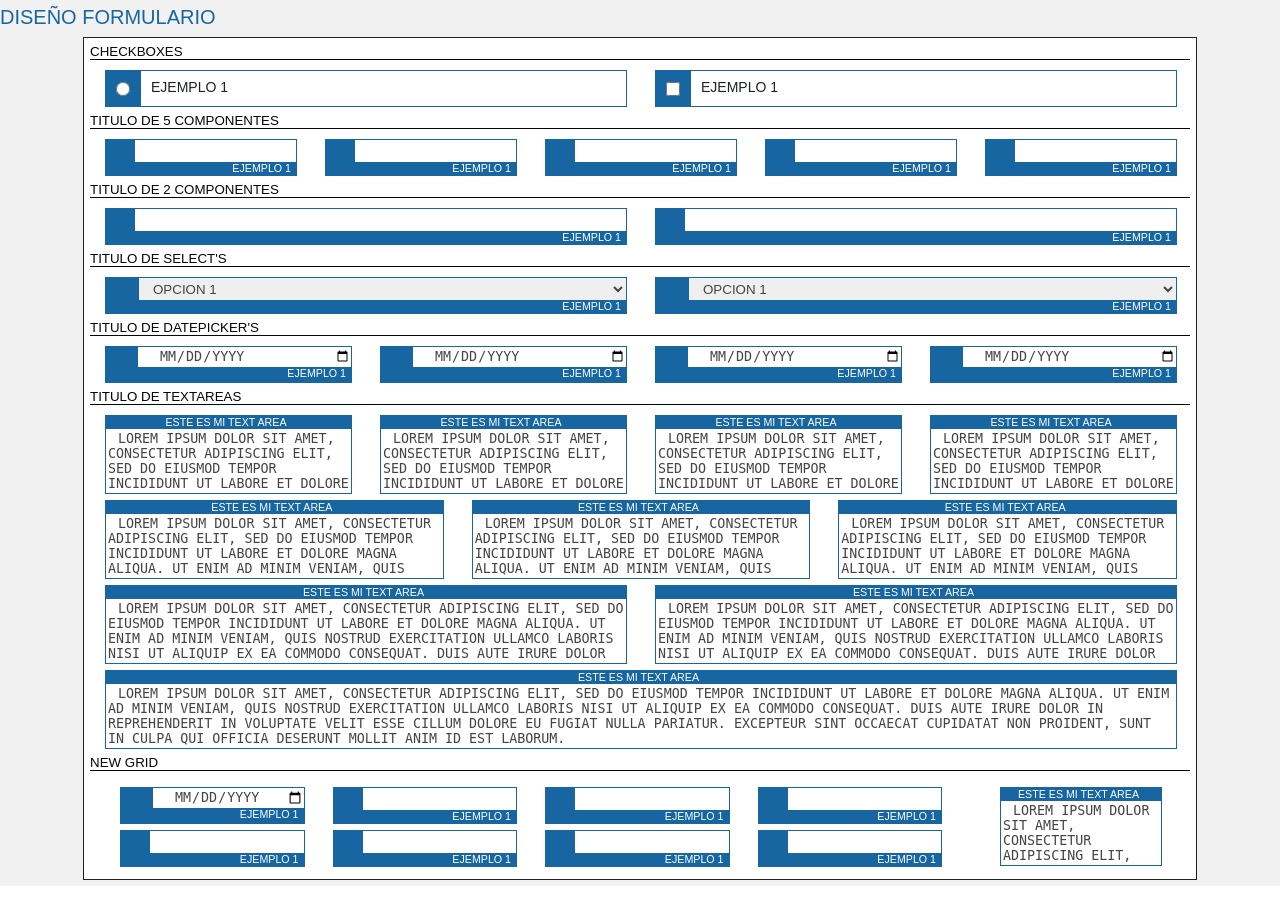
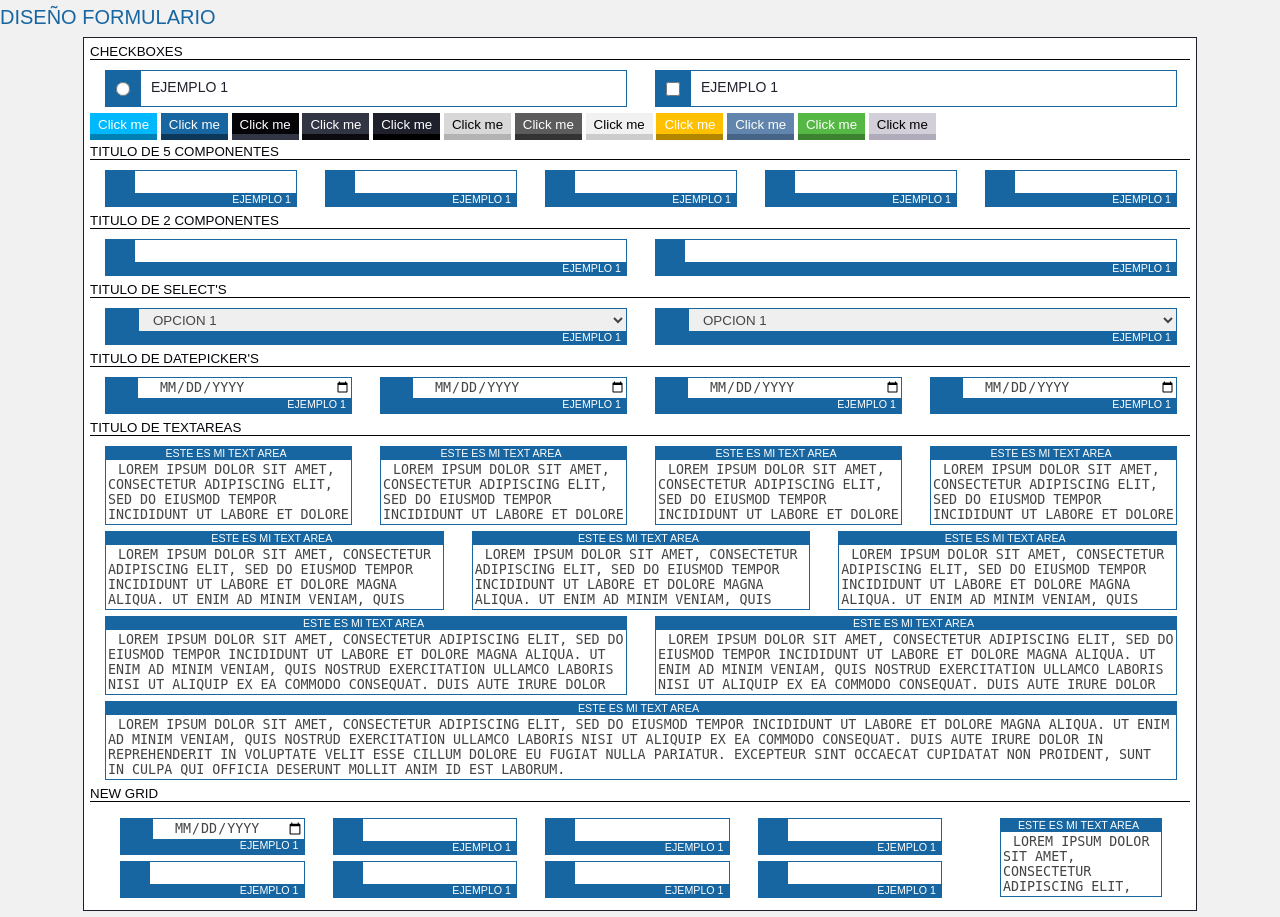
Before and after one commit to ASCPARTS/ascend, a PHP site: page /modules/test/form.php in a window 1280 px wide. Before the commit the page ends 886 px from the top, so only its background shows below. Run offline with PHP 8.4, Linux system fonts and the light colour scheme.

Commit message:
Primeros cambios para generar clases de: grid input text datepickers textareas input checkbox input radio buttons

```diff
--- a/css/sheet.css
+++ b/css/sheet.css
@@ -42,7 +42,9 @@ tr:nth-child(even) {
     background-color:#fbfbfb;
 }
 
-input[type=button] {
+
+
+.btn {
     border: 0;
     padding: 4px 8px 8px 8px;
     font-size: 10pt;
@@ -51,15 +53,114 @@ input[type=button] {
     margin: 0 0 4px 0;
 }
 
-.buttonBrandBlue {
+.btnOverBlue {
+    background-color: #00b8fe;
+    color: #FFFFFF;
+    box-shadow: inset 0 -6px 0 #0080b3;
+}
+.btnOverBlue:hover {
+    background-color: #0080b3;
+}
+
+.btnBrandBlue {
     background-color: #1766A1;
     color: #FFFFFF;
-    box-shadow: inset 0 -6px 0 #00346F;
+    box-shadow: inset 0 -6px 0 #0d3859;
+}
+.btnBrandBlue:hover {
+    background-color: #0d3859;
 }
 
-.buttonBrandBlue:hover {
-    background-color: #00346F;
+.btnBackgroundBlack {
+    background-color: #050409;
+    color: #FFFFFF;
+    box-shadow: inset 0 -6px 0 #323544;
 }
+.btnBackgroundBlack:hover {
+    background-color: #323544;
+}
+
+.btnBlueGray {
+    background-color: #323544;
+    color: #FFFFFF;
+    box-shadow: inset 0 -6px 0 #0b0b0f;
+}
+.btnBlueGray:hover {
+    background-color: #0b0b0f;
+}
+
+.btnOverBlueGray {
+    background-color: #1e202c;
+    color: #FFFFFF;
+    box-shadow: inset 0 -6px 0 #000000;
+}
+.btnOverBlueGray:hover {
+    background-color: #000000;
+}
+
+.btnAlternativeGray {
+    background-color: #d8d8d8;
+    color: #000000;
+    box-shadow: inset 0 -6px 0 #b3b3b3;
+}
+.btnAlternativeGray:hover {
+    background-color: #b3b3b3;
+}
+
+.btnLetterGray {
+    background-color: #5c5c5c;
+    color: #FFFFFF;
+    box-shadow: inset 0 -6px 0 #333333;
+}
+.btnLetterGray:hover {
+    background-color: #333333;
+}
+
+.btnBackground {
+    background-color: #F1F1F1;
+    color: #000000;
+    box-shadow: inset 0 -6px 0 #cccccc;
+}
+.btnBackground:hover {
+    background-color: #cccccc;
+}
+
+.btnOverYellow {
+    background-color: #FFC000;
+    color: #FFFFFF;
+    box-shadow: inset 0 -6px 0 #b38600;
+}
+.btnOverYellow:hover {
+    background-color: #b38600;
+}
+
+.btnAlternativeBlue {
+    background-color: #6285ad;
+    color: #FFFFFF;
+    box-shadow: inset 0 -6px 0 #466486;
+}
+.btnAlternativeBlue:hover {
+    background-color: #466486;
+}
+
+.btnOnlineGreen {
+    background-color: #55B844;
+    color: #FFFFFF;
+    box-shadow: inset 0 -6px 0 #3d8230;
+}
+.btnOnlineGreen:hover {
+    background-color: #3d8230;
+}
+
+.btnOverGray {
+    background-color: #D2CFD8;
+    color: #000000;
+    box-shadow: inset 0 -6px 0 #b0abba;
+}
+.btnOverGray:hover {
+    background-color: #b0abba;
+}
+
 
 
 
--- a/modules/test/form.php
+++ b/modules/test/form.php
@@ -33,6 +33,23 @@
                     <label for="che">ejemplo 1</label>
                 </div>
             </div>
+        </div>
+
+        <!-- Buttons -->
+        <div class="ButtonContainer">
+            <input class="btn btnOverBlue" type="button" value="Click me">
+            <button class="btn btnBrandBlue">Click me</button>
+            <input class="btn btnBackgroundBlack" type="button" value="Click me">
+            <button class="btn btnBlueGray">Click me</button>
+            <input class="btn btnOverBlueGray" type="button" value="Click me">
+            <button class="btn btnAlternativeGray">Click me</button>
+
+            <input class="btn btnLetterGray" type="button" value="Click me">
+            <button class="btn btnBackground">Click me</button>
+            <input class="btn btnOverYellow" type="button" value="Click me">
+            <button class="btn btnAlternativeBlue">Click me</button>
+            <input class="btn btnOnlineGreen" type="button" value="Click me">
+            <button class="btn btnOverGray">Click me</button>
         </div>
 
         <!-- TEXT -->
@@ -299,6 +316,7 @@
 
 
 
+
         <br style="clear: both;" />
     </div>
 </body>
```
